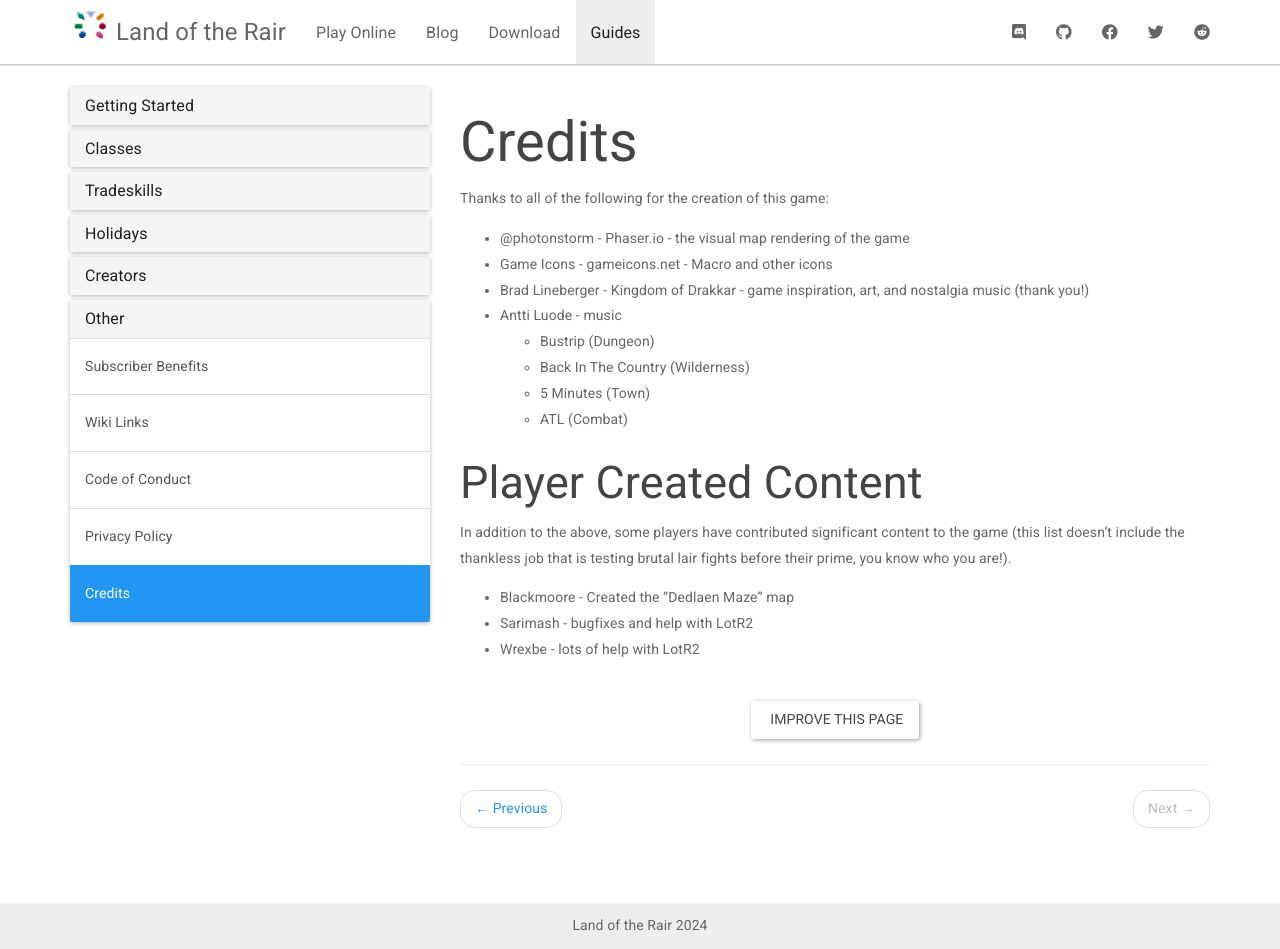
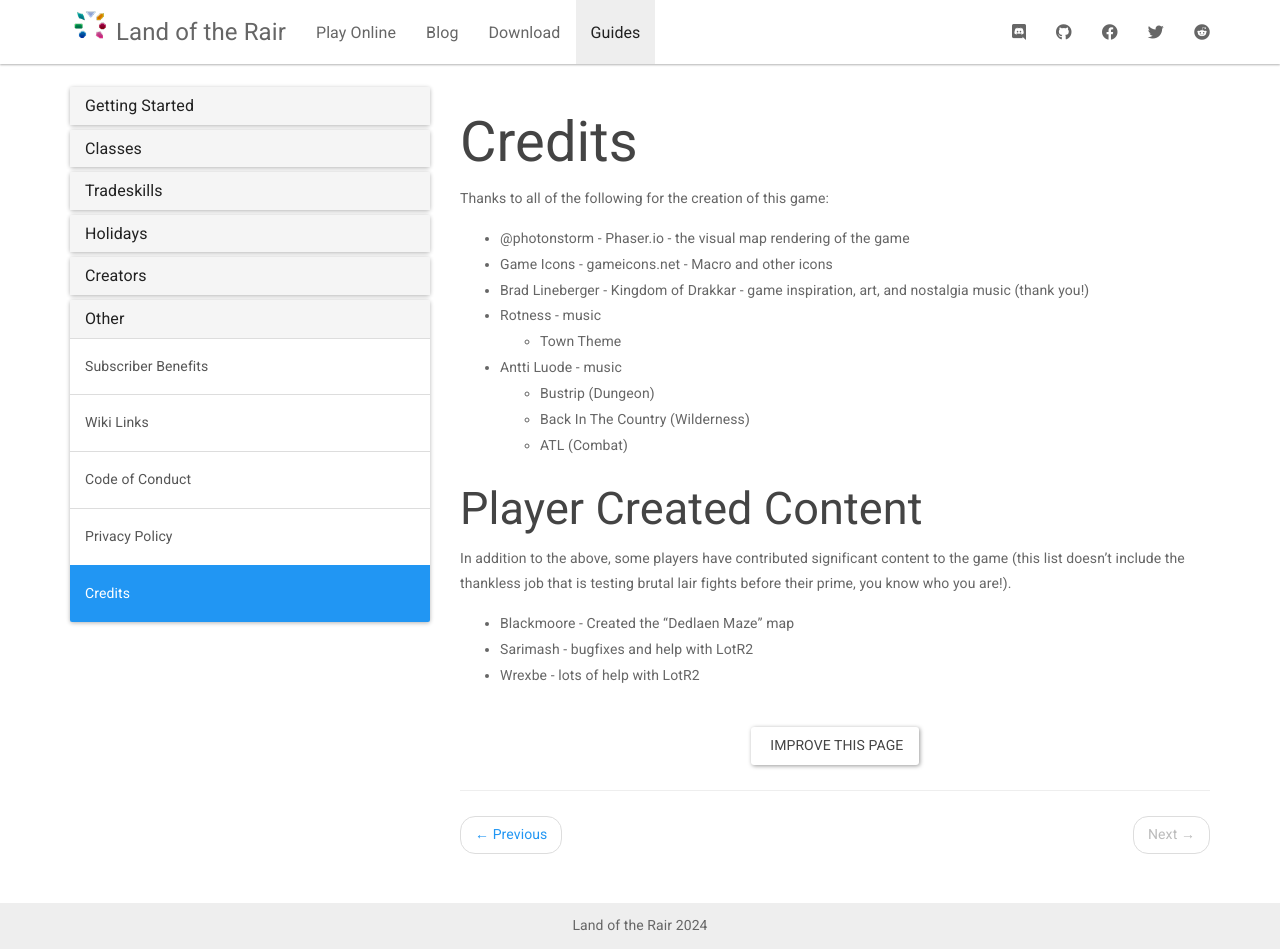
Before and after one commit to LandOfTheRair/landoftherair.github.io, a Jekyll site: the page built from _docs/other/credits.md, in a window 1280 px wide and 949 px high. Built offline with Jekyll 4.4.1, drawn with Linux system fonts in a browser that asks for light colours; nearby versions of some CDN libraries.

Commit message:
Update credits.md

```diff
--- a/_docs/other/credits.md
+++ b/_docs/other/credits.md
@@ -8,10 +8,11 @@ Thanks to all of the following for the creation of this game:
 * @photonstorm - Phaser.io - the visual map rendering of the game
 * Game Icons - gameicons.net - Macro and other icons
 * Brad Lineberger - Kingdom of Drakkar - game inspiration, art, and nostalgia music (thank you!)
+* Rotness - music
+  * Town Theme
 * Antti Luode - music
   * Bustrip (Dungeon)
   * Back In The Country (Wilderness)
-  * 5 Minutes (Town)
   * ATL (Combat)
 
 ## Player Created Content
```
